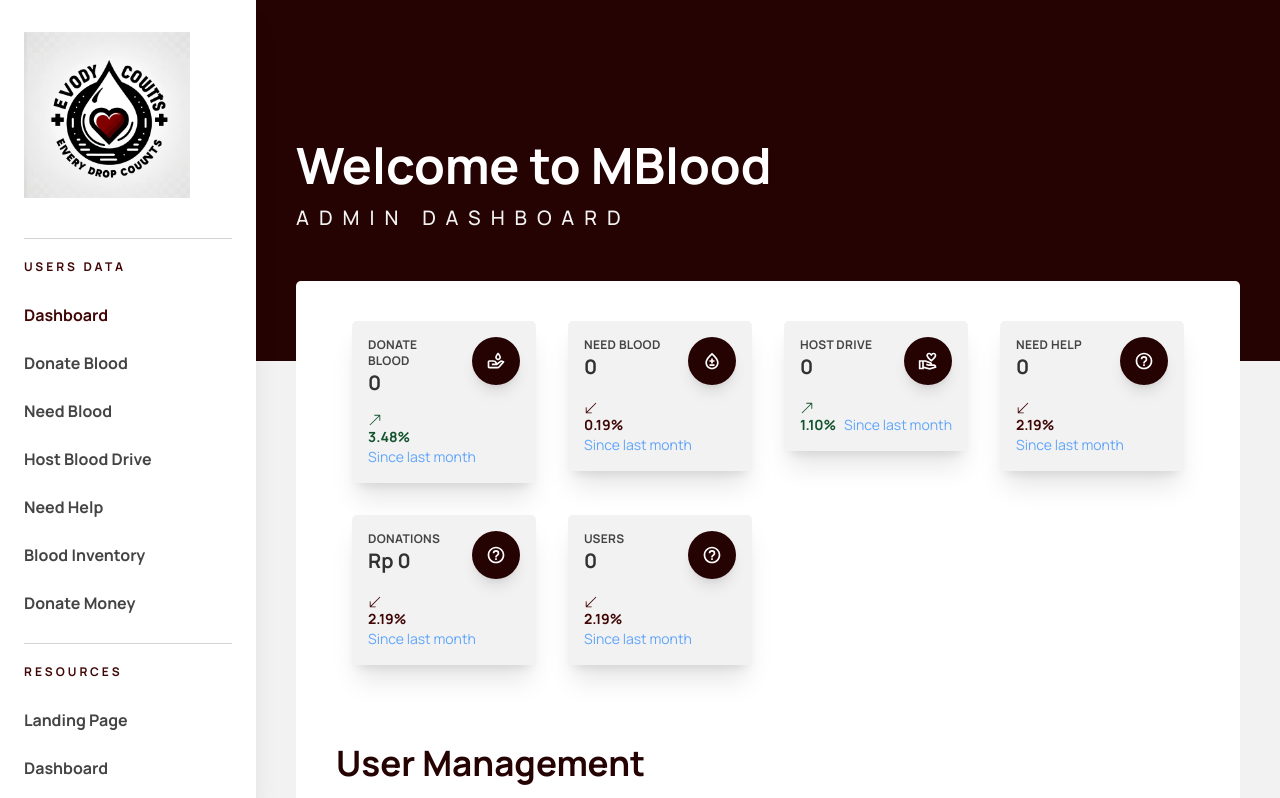
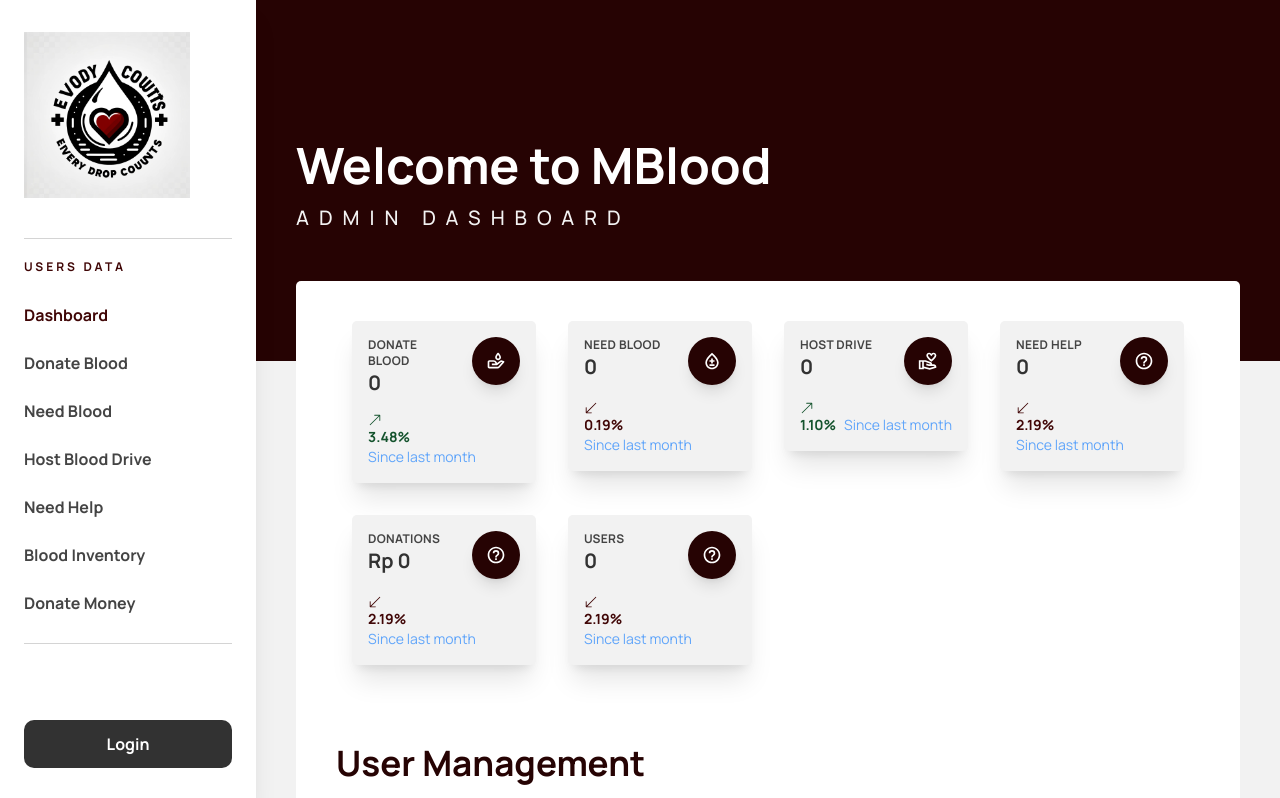
Before and after one commit to m-istighfar/FE-M-Blood, a React (Vite) app: page /admin in a window 1280 px wide. Shown: the top 798 px of the page. Built offline with nearby package versions, Linux system fonts and the light colour scheme; a web font is replaced by a local one.

Commit message:
adjust sidebar admin

```diff
--- a/src/components/sidebar/sidebar.jsx
+++ b/src/components/sidebar/sidebar.jsx
@@ -164,30 +164,6 @@ export default function Sidebar() {
               </li>
             </ul>
 
-            <hr className="my-4 md:min-w-full" />
-            <h6 className="md:min-w-full text-red text-xs tracking-[3px] uppercase font-bold block pt-1 pb-4 no-underline">
-              Resources
-            </h6>
-            <ul className="flex flex-col list-none md:flex-col md:min-w-full md:mb-4">
-              <li className="items-center">
-                <Link
-                  className="text-dark_gray hover:text-dark text-[16px] py-3 font-bold block"
-                  to="/"
-                >
-                  Landing Page
-                </Link>
-              </li>
-
-              <li className="items-center">
-                <Link
-                  className="text-dark_gray hover:text-dark text-[16px] py-3 font-bold block"
-                  to="/admin"
-                >
-                  Dashboard
-                </Link>
-              </li>
-            </ul>
-
             {/* Divider */}
             <hr className="my-4 md:min-w-full" />
           </div>
```
